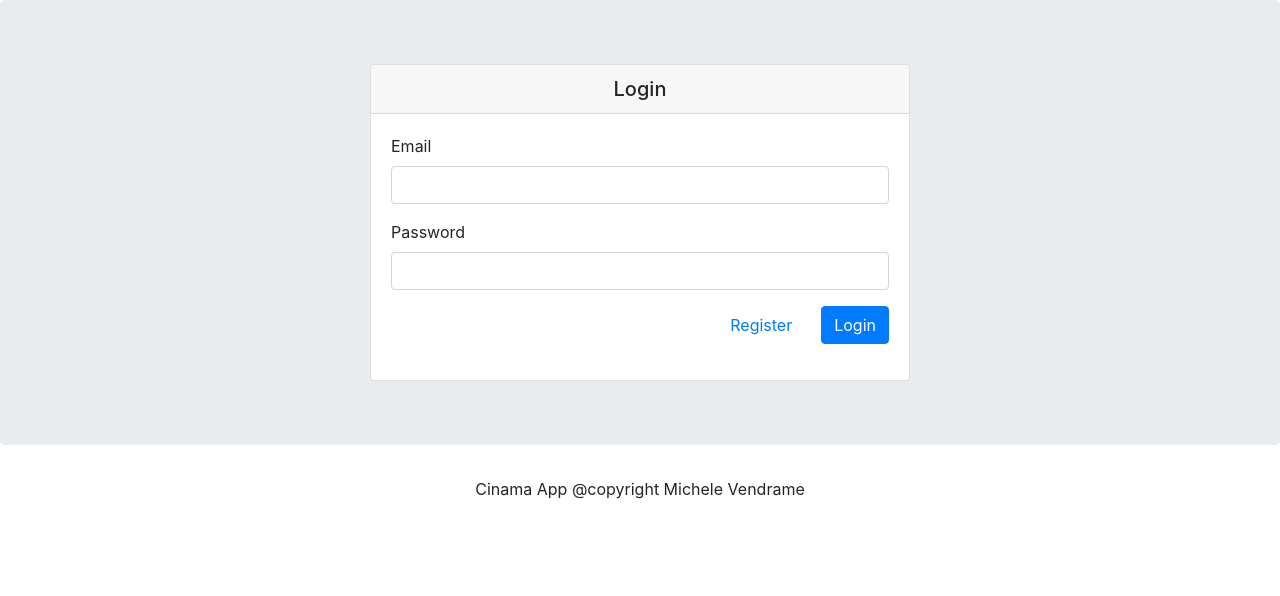
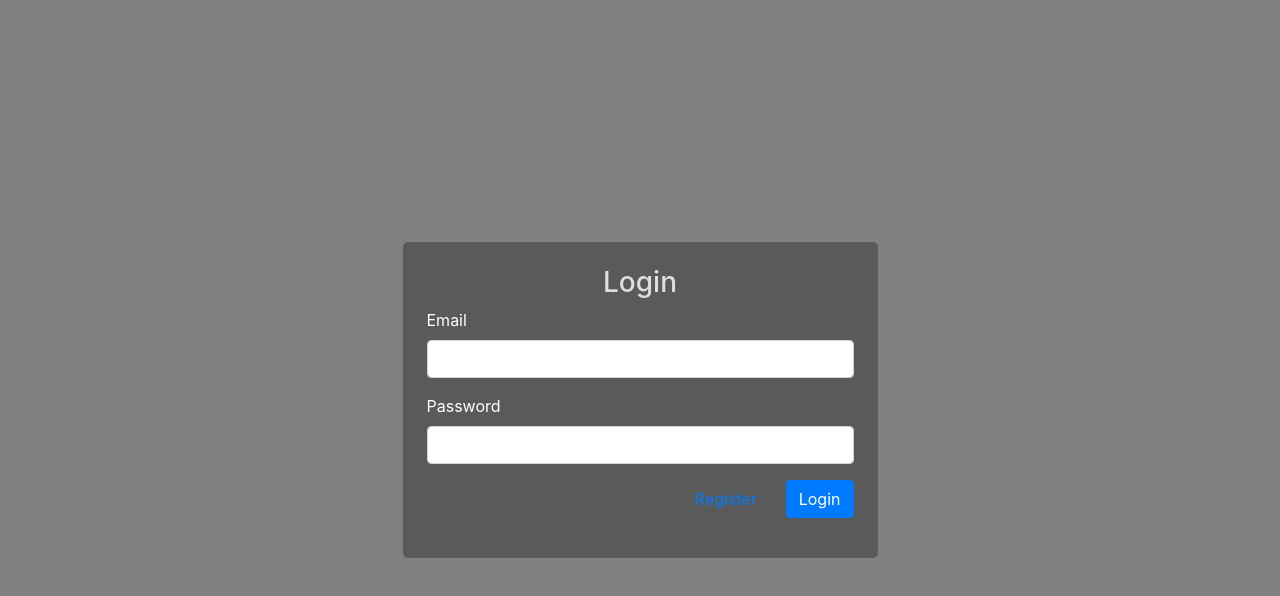
Before and after one commit to mortilus/CinemaRepository, an Angular app: page /login in a window 1280 px wide. Shown: the top 596 px of the page. Built offline with nearby package versions, Linux system fonts and the light colour scheme.

Commit message:
UI improvements

```diff
--- a/src/app/app.component.html
+++ b/src/app/app.component.html
@@ -1,5 +1,54 @@
-<!-- nav -->
-<nav *ngIf="currentUser" class="navbar navbar-expand-lg navbar-dark bg-dark">
+<header>
+  <nav *ngIf="currentUser" class="navbar navbar-expand-lg navbar-dark bg-dark">
+    <i class="fa fa-film" style="color: white; font-size: 20px;" href="/home"></i>
+    <button class="navbar-toggler" type="button" data-toggle="collapse" data-target="#navbarSupportedContent"
+      aria-controls="navbarSupportedContent" aria-expanded="false" aria-label="Toggle navigation">
+      <span class="navbar-toggler-icon"></span>
+    </button>
+
+    <div class="collapse navbar-collapse" id="navbarSupportedContent">
+      <ul class="navbar-nav mr-auto">
+        <li class="nav-item active">
+          <a class="nav-link" href="/home">Movies <span class="sr-only">(current)</span></a>
+        </li>
+      </ul>
+      <form class="form-inline my-2 my-lg-0">
+        <div class="input-group mr-sm-2">
+          <div class="input-group-prepend">
+            <span class="input-group-text" style="background-color: lightgray;" id="basic-addon1">
+              <i class="fa fa-search"></i>
+            </span>
+          </div>
+          <input type="text" class="form-control" placeholder="Movie..." aria-describedby="basic-addon1">
+        </div>
+        <div class="nav-item dropdown">
+          <button class="btn btn-outline-secondary nav-link dropdown-toggle" href="#" id="navbarDropdownMenuLink"
+            role="button" data-toggle="dropdown" aria-haspopup="true" aria-expanded="false">
+            <i class="fa fa-user"></i>
+            {{ currentUser.firstName }}
+          </button>
+          <div class="dropdown-menu" aria-labelledby="navbarDropdownMenuLink">
+            <button class="btn btn-default dropdown-item" (click)="logout()">
+              <i class="fa fa-sign-out"></i>
+              Logout
+            </button>
+          </div>
+        </div>
+      </form>
+    </div>
+  </nav>
+</header>
+
+<main role="main">
+  <router-outlet></router-outlet>
+
+  <footer class="container">
+    <!-- <p style="color: white;">@Michele Vendrame</p> -->
+  </footer>
+</main>
+
+
+<!-- <nav *ngIf="currentUser" class="navbar navbar-expand-lg navbar-dark bg-dark">
   <i class="fa fa-film" style="color: white; font-size: 20px;" href="/home"></i>
   <button class="navbar-toggler" type="button" data-toggle="collapse" data-target="#navbarSupportedContent"
     aria-controls="navbarSupportedContent" aria-expanded="false" aria-label="Toggle navigation">
@@ -21,7 +70,6 @@
         </div>
         <input type="text" class="form-control" placeholder="Movie..." aria-describedby="basic-addon1">
       </div>
-      <!-- <input class="form-control mr-sm-2" type="search" placeholder="Search a movie" aria-label="Search"> -->
       <div class="nav-item dropdown">
         <button class="btn btn-outline-secondary nav-link dropdown-toggle" href="#" id="navbarDropdownMenuLink" role="button" data-toggle="dropdown"
           aria-haspopup="true" aria-expanded="false">
@@ -39,19 +87,14 @@
   </div>
 </nav>
 
-<!-- main app container -->
-<div class="jumbotron">
+<div>
   <div class="container">
-    <div class="row justify-content-center">
-      <div class="col-sm-6">
         <router-outlet></router-outlet>
-      </div>
-    </div>
   </div>
 </div>
 
-<div class="text-center">
+<footer class="text-center">
   <p>
     Cinama App @copyright Michele Vendrame
   </p>
-</div>
+</footer> -->
--- a/src/app/app.component.scss
+++ b/src/app/app.component.scss
@@ -0,0 +1,3 @@
+// html {
+//     background-color: #0B0B0B;
+// }
--- a/src/app/auth/login/login.component.html
+++ b/src/app/auth/login/login.component.html
@@ -1,4 +1,45 @@
-<div class="card">
+<section class="min-vh-100 cover">
+    <div class="coverCaption">
+        <div class="container">
+            <div class="row text-white">
+                <div class="col-xl-5 col-lg-6 col-md-8 col-sm-10 mx-auto text-center form p-4">
+                    <h3>Login</h3>
+                    <div class="">
+                        <form [formGroup]="loginForm" (ngSubmit)="login()" class="justify-content-center">
+                            <div class="form-group text-left">
+                                <label>Email</label>
+                                <input class="form-control" type="text" formControlName="email"
+                                    [ngClass]="{ 'is-invalid': submitted && formControls.email.errors }">
+                                <div *ngIf="submitted && formControls.email.errors" class="invalid-feedback d-block">
+                                    <div *ngIf="formControls.email.errors.required">Email is required</div>
+                                </div>
+                            </div>
+                            <div class="form-group text-left">
+                                <label>Password</label>
+                                <input class="form-control" type="password" formControlName="password"
+                                    [ngClass]="{ 'is-invalid': submitted && formControls.password.errors }">
+                                <div *ngIf="submitted && formControls.password.errors" class="invalid-feedback d-block">
+                                    <div *ngIf="formControls.password.errors.required">Password is required</div>
+                                </div>
+                            </div>
+                            <div class="form-group float-right">
+                                <a routerLink="/register" class="btn btn-link mr-3">Register</a>
+                                <button [disabled]="loading" class="btn btn-primary" (click)="login()">
+                                    <span *ngIf="loading" class="spinner-border spinner-border-sm mr-1"></span>
+                                    Login
+                                </button>
+                            </div>
+                        </form>
+                    </div>
+                </div>
+            </div>
+        </div>
+    </div>
+</section>
+
+<!-- <div class="perfectCentering" style="padding-top: 50px;"> -->
+<!-- <div class="col-lg-6"> -->
+<!-- <div class="p-0 card">
             <h5 class="card-header text-center">Login</h5>
             <div class="card-body">
                 <div *ngIf="message" [ngClass]="message.cssClass">{{message.text}}</div>
@@ -28,4 +69,6 @@
                     </div>
                 </form>
             </div>
-</div>
+        </div> -->
+<!-- </div> -->
+<!-- </div> -->
--- a/src/app/auth/login/login.component.scss
+++ b/src/app/auth/login/login.component.scss
@@ -0,0 +1,39 @@
+// .perfectCentering {
+//     width: 100%;
+//     position: relative;
+//     z-index: 1;
+//     position: absolute;
+//     top: 50%;
+//     left:50%;
+//     transform: translate(-50%,-50%);
+//   }
+
+
+.cover {
+    //background: #222 url('https://unsplash.it/1920/1080/?random') center center no-repeat;
+    background-color: gray;
+    background-size: cover;
+    height: 100%;
+    display: flex;
+    align-items: center;
+    position: relative;
+}
+
+.coverCaption {
+    width: 100%;
+    position: relative;
+    z-index: 1;
+}
+
+/* only used for background overlay not needed for centering */
+form:before {
+    content: '';
+    height: 100%;
+    left: 0;
+    position: absolute;
+    top: 0;
+    width: 100%;
+    background-color: rgba(0,0,0,0.3);
+    z-index: -1;
+    border-radius: 5px;
+}
--- a/src/app/auth/register/register.component.html
+++ b/src/app/auth/register/register.component.html
@@ -1,4 +1,6 @@
-<div class="card">
+<div class="row d-flex justify-content-center" style="padding-top: 50px;">
+    <div class="col-lg-6">
+        <div class="p-0 card">
             <h5 class="card-header text-center">Register</h5>
             <div class="card-body">
                 <div *ngIf="message" [ngClass]="message.cssClass">{{message.text}}</div>
@@ -49,7 +51,8 @@
                             [ngClass]="{ 'is-invalid': submitted && formControls.password.errors }">
                         <div *ngIf="submitted && formControls.password.errors" class="invalid-feedback d-block">
                             <div *ngIf="formControls.password.errors.required">Password is required</div>
-                    <div *ngIf="formControls.password.errors.minlength">Password must be at least 6 characters</div>
+                            <div *ngIf="formControls.password.errors.minlength">Password must be at least 6 characters
+                            </div>
                         </div>
                     </div>
                     <div class="form-group float-right">
@@ -62,3 +65,5 @@
                 </form>
             </div>
         </div>
+    </div>
+</div>
--- a/src/app/home/home.component.html
+++ b/src/app/home/home.component.html
@@ -1,24 +1,4 @@
-  <div class="row">
-    <!-- <div class="card-deck"> -->
-      <div *ngFor="let movie of movies" class="col-md-4 card">
-        <img class="card-img-top" [src]="movie.poster" alt="Card image cap">
-        <div class="card-block">
-        <h4 class="card-title">{{ movie.title }}</h4>
-          <p class="card-text">This is a longer card with supporting text below as a natural lead-in to additional content. This content is a little bit longer.</p>
-          <p class="card-text"><small class="text-muted">Last updated 3 mins ago</small></p>
-        </div>
-      </div>
-    <!-- </div> -->
-  </div>
-
-
-
-
-
-
-
-
-<!-- <ngb-carousel *ngIf="images">
+<ngb-carousel *ngIf="images">
     <ng-template ngbSlide>
         <div class="picsum-img-wrapper">
             <img [src]="images[0]" alt="Random first slide">
@@ -46,4 +26,14 @@
             <p>Praesent commodo cursus magna, vel scelerisque nisl consectetur.</p>
         </div>
     </ng-template>
-</ngb-carousel> -->
+</ngb-carousel>
+<div class="container pt-3">
+    <div class="row">
+        <div *ngFor="let movie of movies" class="col-lg-3 col-md-4 col-6">
+            <a href="#" class="d-block mb-4 h-100" style="text-decoration: none;">
+                <img class="img-fluid" [src]="movie.poster" alt="">
+                <h4 class="mt-2">{{ movie.title }}</h4>
+            </a>
+        </div>
+    </div>
+</div>
--- a/src/app/home/home.component.ts
+++ b/src/app/home/home.component.ts
@@ -7,7 +7,7 @@ import { MoviesService } from '../shared/services/movies.service';
   styleUrls: ['./home.component.scss']
 })
 export class HomeComponent implements OnInit {
-  // public images = [944, 1011, 984].map((n) => `https://picsum.photos/id/${n}/900/500`);
+  public images = [944, 1011, 984].map((n) => `https://picsum.photos/id/${n}/900/500`);
   public movies: any[] = [];
 
   constructor(private _moviesService: MoviesService) { }
--- a/src/styles.scss
+++ b/src/styles.scss
@@ -1 +1,30 @@
 /* You can add global styles to this file, and also import other style files */
+// @import 'customize-bootstrap.scss';
+// @import 'variables';
+@import '../node_modules/bootstrap/scss/bootstrap';
+
+$primary: red;
+
+// $theme-colors: (
+//     "primary": yellow,
+//     "secondary": red
+// );
+
+body {
+    background: linear-gradient(to bottom,#191919 0,#000 100%) no-repeat #000;
+  color: rgba(255, 255, 255, 0.75);
+}
+
+// a {
+//     color: #777;
+//   transition: all 0.4s;
+//   &:hover {
+//     color: #fff;
+//     text-decoration: none;
+//   }
+// }
+
+h1, h2, h3, h4, h5, h6,
+.h1, .h2, .h3, .h4, .h5, .h6 {
+    color: rgba(255, 255, 255, 0.8)
+}
```
Lines whose indentation alone changed are shown as unchanged.
